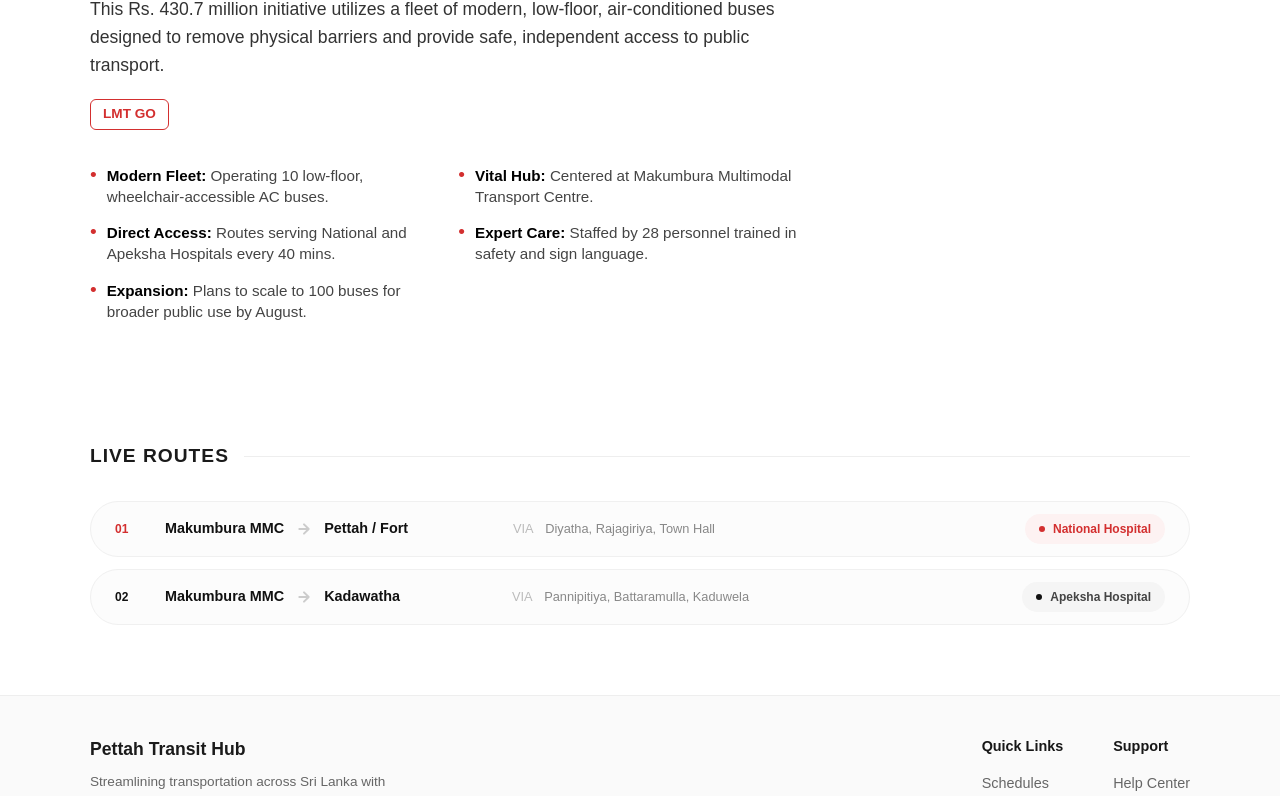
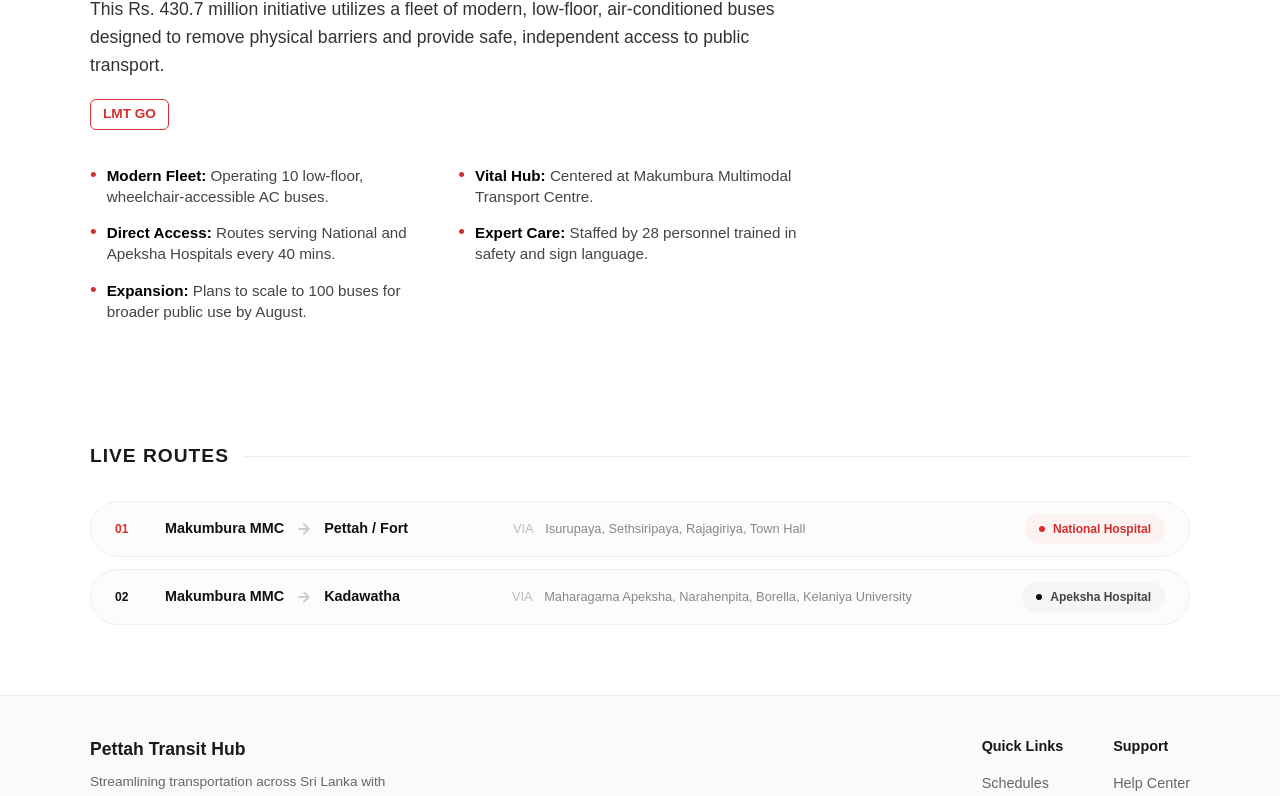
Before and after one commit to ravishanamina174/Pettah_Transit_Hub, a Next.js app: page /metro-service in a window 1280 px wide. Shown: the part 362-1158 px from the top of the page. Built offline with nearby package versions, Linux system fonts and the light colour scheme; no server answers.

Commit message:
feat: update route details in MetroHero component for improved accuracy

```diff
--- a/app/metro-service/page.tsx
+++ b/app/metro-service/page.tsx
@@ -175,7 +175,7 @@ export default function MetroHero() {
           id: "01",
           from: "Makumbura MMC",
           to: "Pettah / Fort",
-          via: "Diyatha, Rajagiriya, Town Hall",
+          via: "Isurupaya, Sethsiripaya, Rajagiriya, Town Hall",
           hospital: "National Hospital",
           color: "#d32f2f"
         },
@@ -183,7 +183,7 @@ export default function MetroHero() {
           id: "02",
           from: "Makumbura MMC",
           to: "Kadawatha",
-          via: "Pannipitiya, Battaramulla, Kaduwela",
+          via: "Maharagama Apeksha, Narahenpita, Borella, Kelaniya University",
           hospital: "Apeksha Hospital",
           color: "#111"
         }
```
